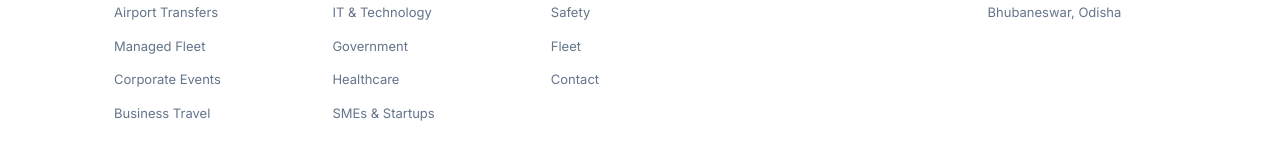
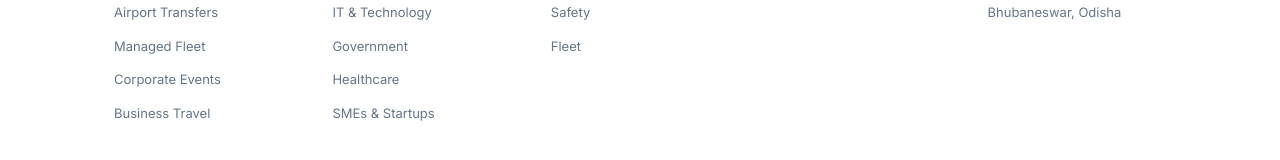
Before and after one commit to KharabelaParida/connectcabs-website, a Next.js app: page / in a window 1280 px wide. Shown: the part 6702-6862 px from the top of the page. Built offline with nearby package versions, Linux system fonts and the light colour scheme.

Commit message:
UI updates

```diff
--- a/src/components/Footer.tsx
+++ b/src/components/Footer.tsx
@@ -40,7 +40,7 @@ export default function Footer() {
               <Link href="#technology" className="text-[13px] text-[var(--muted)] hover:text-[var(--dark)] transition-colors">Technology</Link>
               <Link href="#" className="text-[13px] text-[var(--muted)] hover:text-[var(--dark)] transition-colors">Safety</Link>
               <Link href="#fleet" className="text-[13px] text-[var(--muted)] hover:text-[var(--dark)] transition-colors">Fleet</Link>
-              <Link href="#contact" className="text-[13px] text-[var(--muted)] hover:text-[var(--dark)] transition-colors">Contact</Link>
+
             </div>
           </div>
 
```
